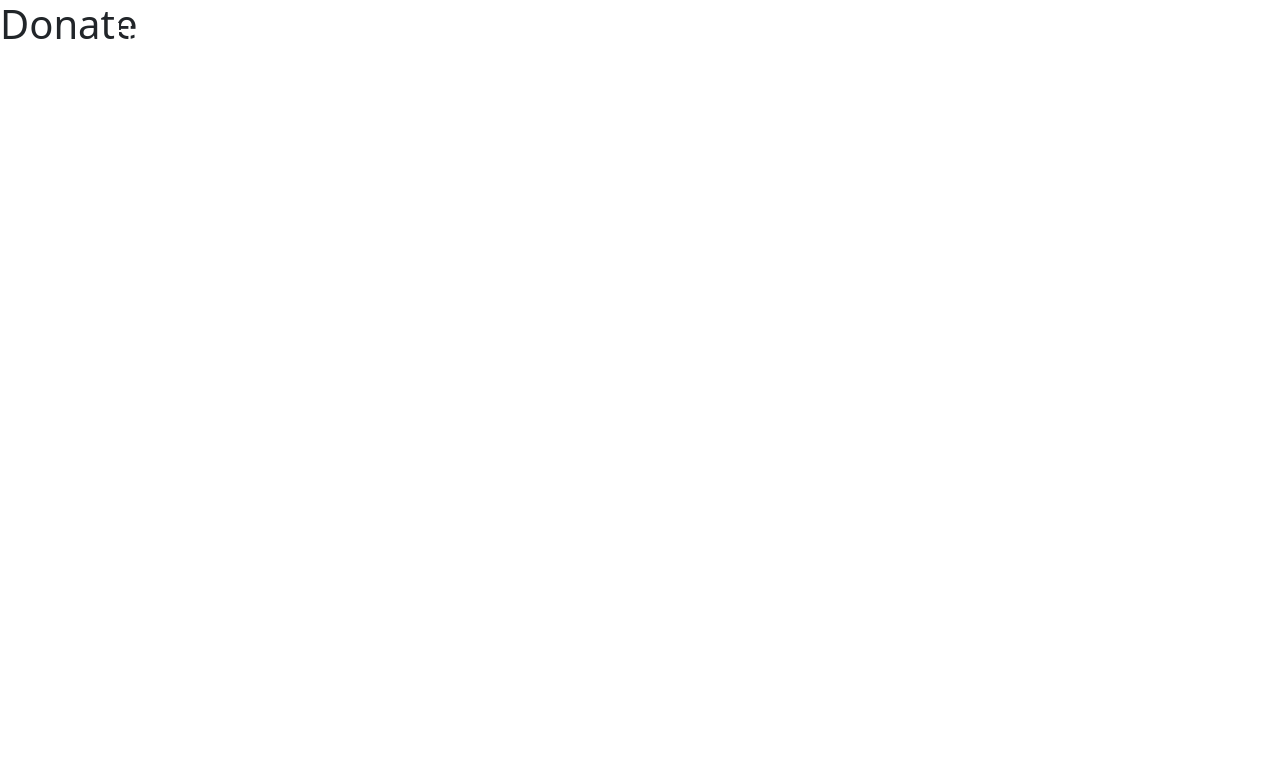
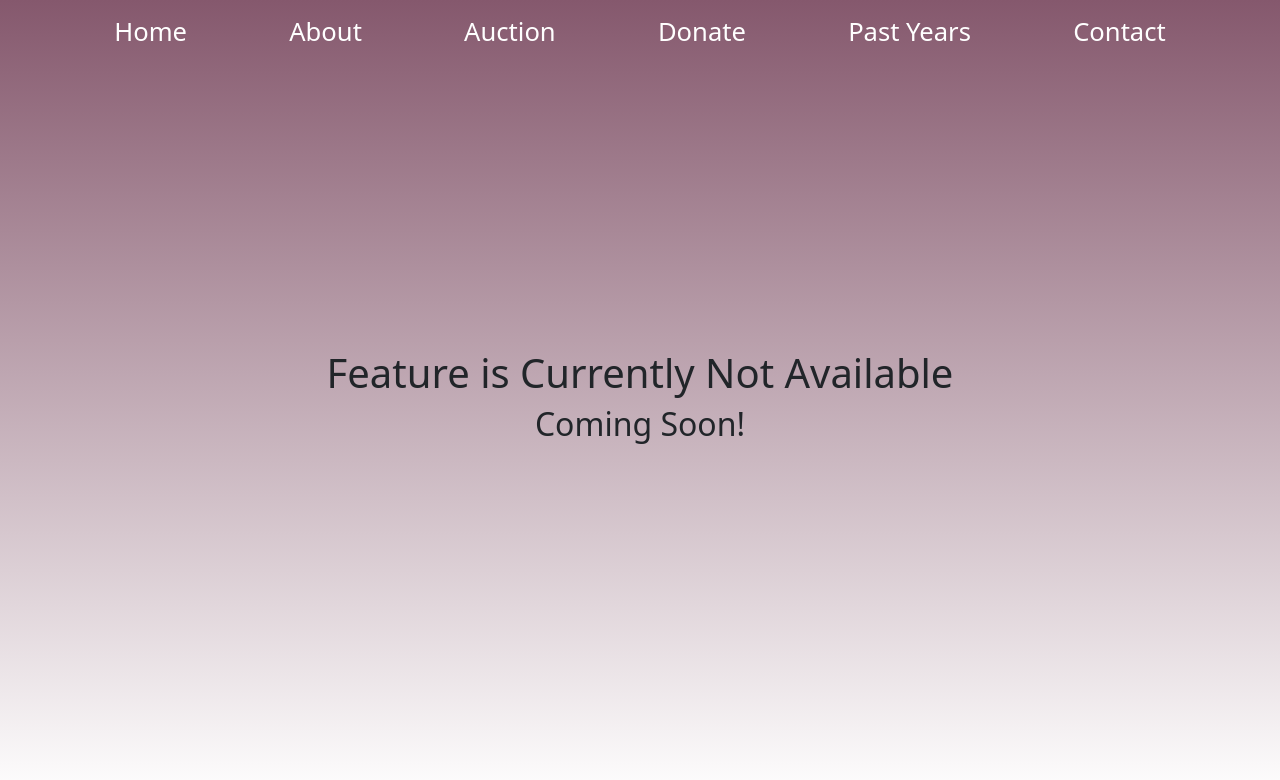
Before and after one commit to FleuryCode/BeersOnPink, a React (Create React App) app: page /donate in a window 1280 px wide. Shown: the top 780 px of the page. Built offline with nearby package versions, Linux system fonts and the light colour scheme.

Commit message:
Adding the feature coming page.

```diff
--- a/src/App.js
+++ b/src/App.js
@@ -9,6 +9,7 @@ import Donate from './pages/donate/donate';
 import Navigation from './components/navigation/navigation.component';
 import MobileNavigation from './components/navigationMobile/navigationMobile.component';
 import SpecificPastYearPage from './pages/specificPastYear/specificPastYear';
+import FeatureComing from './pages/featureComing/featureComing';
 
 function App() {
   return (
@@ -18,8 +19,8 @@ function App() {
       <Routes>
         <Route exact path={'/'} element={<Homepage/>} />
         <Route exact path={'/about'} element={<About/>} />
-        <Route exact path={'/auction'} element={<Auction/>} />
-        <Route exact path={'/donate'} element={<Donate/>} />
+        <Route exact path={'/auction'} element={<FeatureComing/>} />
+        <Route exact path={'/donate'} element={<FeatureComing/>} />
         <Route path={'/pastyear/:pastYear'} element={<SpecificPastYearPage />} />
       </Routes>
     </div>
--- /dev/null
+++ b/src/pages/featureComing/featureComing.jsx
@@ -0,0 +1,15 @@
+import React from "react";
+import './featureComing.styles.scss';
+
+const FeatureComing = () => {
+    return(
+        <div className="featureComingContainer">
+            <div className="featureComingText">
+                <h1>Feature is Currently Not Available</h1>
+                <h2>Coming Soon!</h2>
+            </div>
+        </div>
+    );
+}
+
+export default FeatureComing;
--- /dev/null
+++ b/src/pages/featureComing/featureComing.styles.scss
@@ -0,0 +1,12 @@
+.featureComingContainer {
+    background-image: linear-gradient(#85586d, rgba(255, 255, 255, 0));
+    display: flex;
+    justify-content: center;
+    align-items: center;
+    height: 100vh;
+    .featureComingText {
+        display: flex;
+        align-items: center;
+        flex-direction: column;
+    }
+}
```
